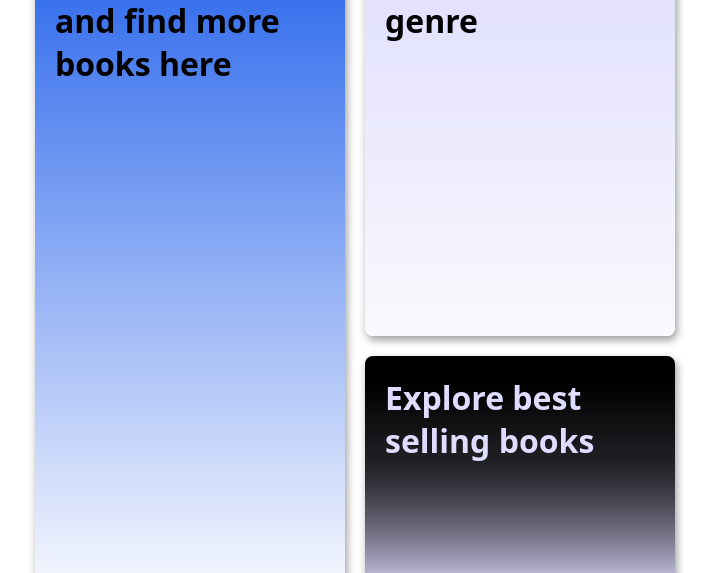
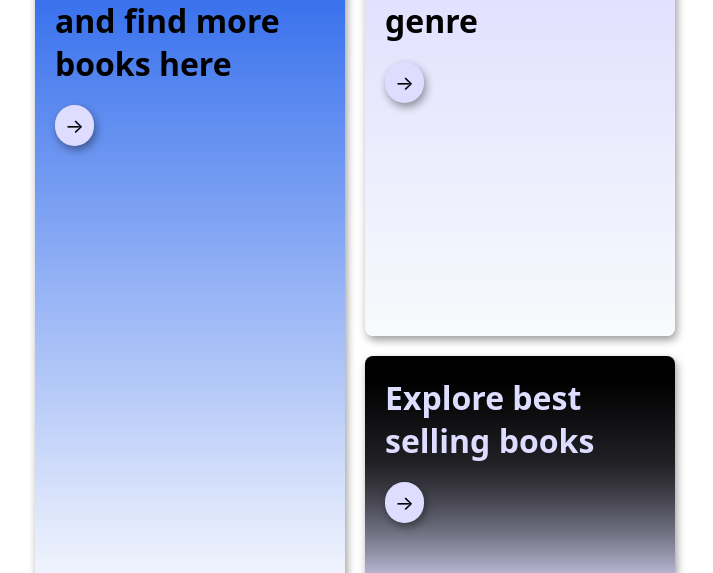
Before and after one commit to rto24/book-hiker, a React app: page /explore in a window 1280 px wide. Shown: the part 209-782 px from the top of the page, without its empty margins (285-998 px from the left). Built offline with nearby package versions, Linux system fonts and the light colour scheme; no server answers.

Commit message:
added arrow buttons

```diff
--- a/src/components/ExploreAllBooks.jsx
+++ b/src/components/ExploreAllBooks.jsx
@@ -4,6 +4,7 @@ const ExploreAllBooks = () => {
   return (
     <div className="explore-all">
       <h1 className="explore-all-header">Go on a journey and find more books here</h1>
+      <button className="arrow-btn">→</button>
     </div>
   )
 }
--- a/src/components/ExploreBestSellers.jsx
+++ b/src/components/ExploreBestSellers.jsx
@@ -4,6 +4,7 @@ const ExploreBestSellers = () => {
   return (
     <div className="explore-bestsellers">
       <h1 className="explore-bestsellers-header">Explore best selling books</h1>
+      <button className="arrow-btn">→</button>
     </div>
   )
 }
--- a/src/components/ExploreGenres.jsx
+++ b/src/components/ExploreGenres.jsx
@@ -4,6 +4,7 @@ const ExploreGenres = () => {
   return (
     <div className="explore-genres">
       <h1 className="explore-genres-header">Explore a new genre</h1>
+      <button className="arrow-btn">→</button>
     </div>
   )
 }
```
